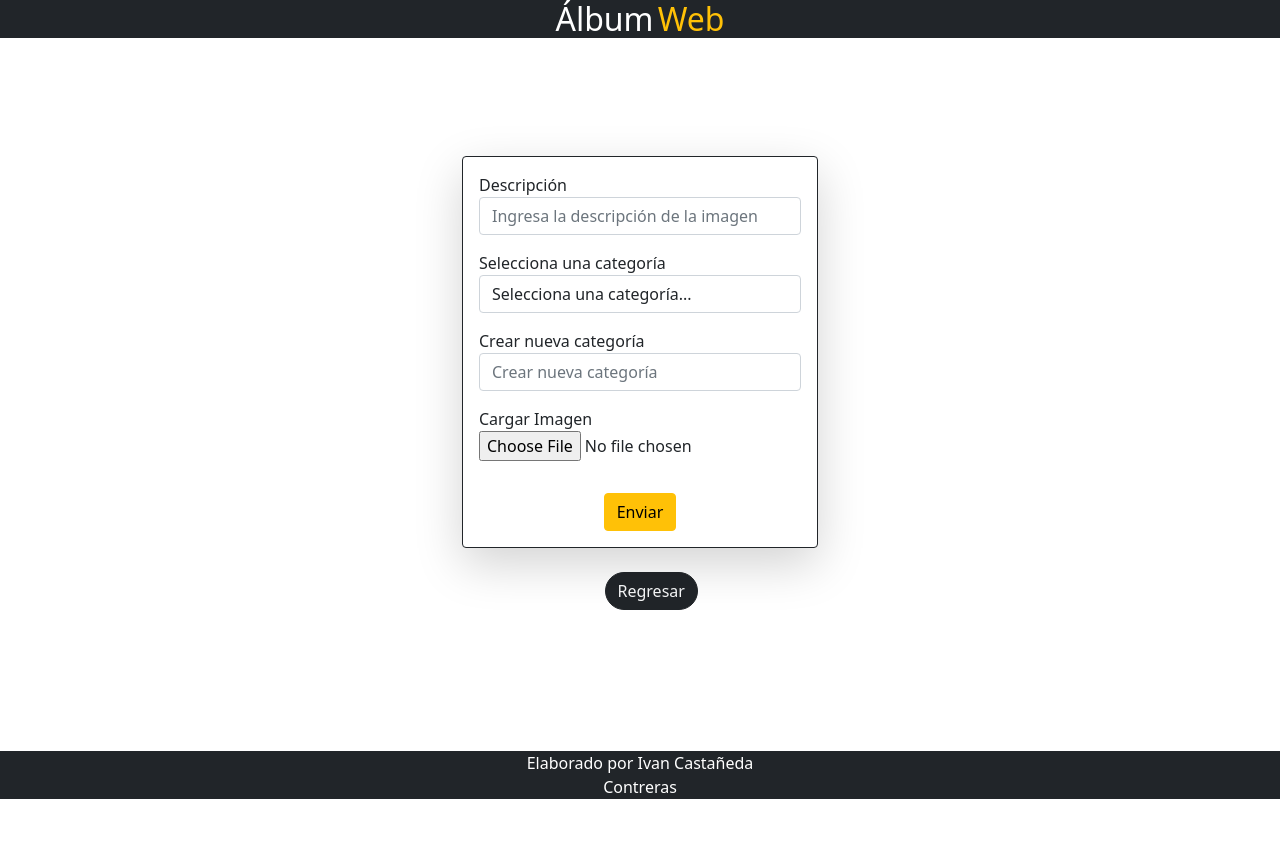
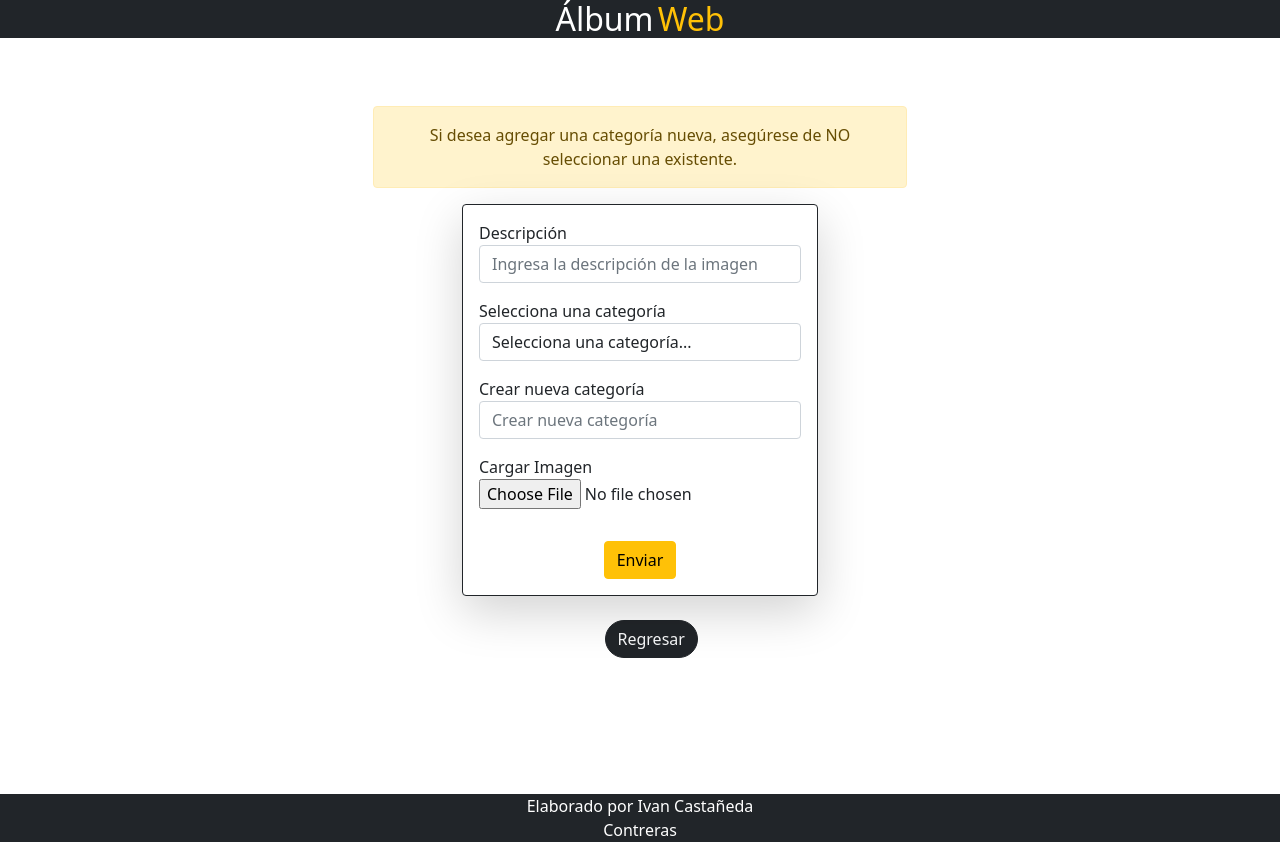
Before and after one commit to Civan98/Album_Web, a Django app: page /add/ in a window 1280 px wide. Before the commit the page ends 799 px from the top, so only its background shows below. Run offline with Django 3.2, Linux system fonts and the light colour scheme; data comes from the database, SQL or seed files in the repository.

Commit message:
ultimos detalles

```diff
--- a/album_web/settings.py
+++ b/album_web/settings.py
@@ -108,9 +108,9 @@ AUTH_PASSWORD_VALIDATORS = [
 # Internationalization
 # https://docs.djangoproject.com/en/3.1/topics/i18n/
 
-LANGUAGE_CODE = 'en-us'
+LANGUAGE_CODE = 'es'
 
-TIME_ZONE = 'UTC'
+TIME_ZONE = 'America/Mexico_City'
 
 USE_I18N = True
 
--- a/photo/models.py
+++ b/photo/models.py
@@ -4,7 +4,7 @@ from django.db import models
 class Category(models.Model):
     name = models.CharField(max_length=100, null= False, blank=False)
     class Meta:
-        ordering = ['name',]
+        ordering = ['name',]#para ordenar alfabeticamente
 
 
     def __str__(self):
@@ -12,7 +12,8 @@ class Category(models.Model):
 
 class Photo(models.Model):
     category = models.ForeignKey(Category, on_delete=models.SET_NULL, null=True, blank=True)
-    image = models.ImageField(null=False, blank = False)
+    #image = models.ImageField(null=False, blank = False)
+    created_at = models.DateTimeField(auto_now_add=True, null=True, blank=True)
     description = models.TextField()
     link = models.CharField(max_length=200, null= True, blank= True)
 
--- a/photo/templates/photos/add.html
+++ b/photo/templates/photos/add.html
@@ -4,18 +4,26 @@
 
 <div class="container mb-5">
   <div class="row">
-    <div class="col-md-4" style="height: 70px;">
+    <div class="col-md-4" style="height: 20px;">
 
     </div>
   </div>
   <div class="row mt-5 align-items-center justify-content-center">
+    <div class="row justify-content-center">
+      <div class="col-md-6">
+        <div class="alert alert-warning text-center" role="alert">
+          Si desea agregar una categoría nueva, asegúrese de NO seleccionar una existente.
+        </div>
+      </div>
+    </div>
     <div class="col-md-4">
       <div class="shadow-lg card border-dark">
-                <form method="POST" action="" enctype="multipart/form-data" >
+        <form method="POST" action="" enctype="multipart/form-data">
           {% csrf_token %}
           <div class="form-group m-3">
             <label>Descripción</label>
-                      <input required name="description" type="text" placeholder="Ingresa la descripción de la imagen" class="form-control">
+            <input required name="description" type="text" placeholder="Ingresa la descripción de la imagen"
+              class="form-control">
           </div>
 
           <div class="form-group m-3">
@@ -35,7 +43,7 @@
 
           <div class="form-group m-3">
             <label>Cargar Imagen</label>
-                        <input required name ="image" type="file" class="form-control-file">
+            <input required name="image" type="file" class="form-control-file">
           </div>
 
           <center>
@@ -51,8 +59,7 @@
   <div class="row mt-2 justify-content-center">
     <div class="col-md-1">
       <center>
-            <a href="{% url 'gallery' %}"
-                class="btn btn-dark btn-outline-light my-3 border-dark rounded-pill">Regresar</a>
+        <a href="{% url 'gallery' %}" class="btn btn-dark btn-outline-light my-3 border-dark rounded-pill">Regresar</a>
       </center>
     </div>
   </div>
@@ -61,7 +68,7 @@
 {% endblock %}
 
 {% block footer %}
-<div class="row align-items-end" style="height: 125px;">
+<div class="row align-items-end" style="height: 120px;">
   <div class="col">
     <footer class="row bg-dark justify-content-center">
       <div class="col-md-3">
--- a/photo/templates/photos/gallery.html
+++ b/photo/templates/photos/gallery.html
@@ -25,7 +25,7 @@
                     </ul>
                 </div>
             </div>
-            <div class="col-md-9">
+            <div class="col-md-9 ">
                 <div class="row">
                     {% for foto in fotos %}
                     <div class="col-md-4">
@@ -34,6 +34,10 @@
                             <div class="card-body">
                                 <small>
                                     Categoría: {{foto.category.name}}
+                                    <br>
+                                    <div class="card-footer">
+                                        {{foto.created_at}}
+                                    </div>
                                 </small>
                             </div>
                             <a href="{% url 'photo' foto.id %}"
--- a/photo/views.py
+++ b/photo/views.py
@@ -43,8 +43,9 @@ def addPhoto(request):
     if request.method == 'POST':
         data = request.POST
         image = request.FILES.get('image')
+
         #carga de archivo a cloudinary
-        cloudlink = cloudinary.uploader.upload(image)
+        cloudlink = cloudinary.uploader.upload(image,folder = "Álbum_web",)
         secure_url = cloudlink['secure_url']#el url que retorna la carga
         print(secure_url)
 
@@ -64,7 +65,7 @@ def addPhoto(request):
         photo = Photo.objects.create(
             category=category,
             description=data['description'],
-            image=image,
+            #image=image,
             link=secure_url
         )
 
```
Also changed, not shown: photo/templates/photos/photo.html (+6 -2 lines), db.sqlite3, photo/migrations/0005_auto_20210223_1301.py (added). Lines whose indentation alone changed are shown as unchanged.
